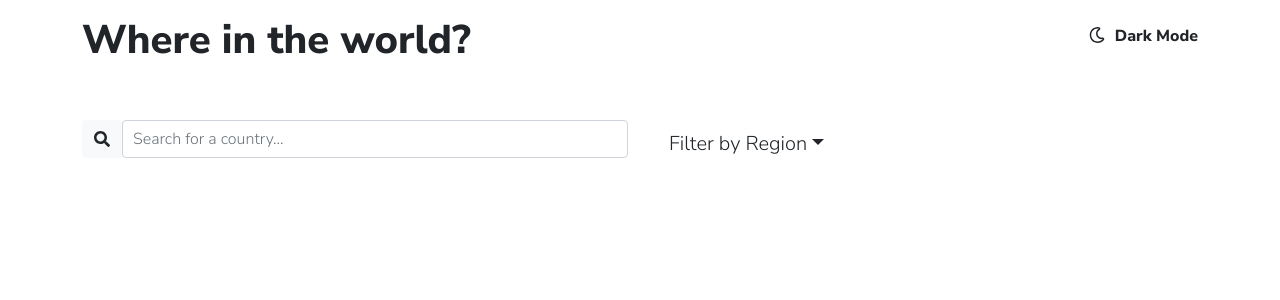
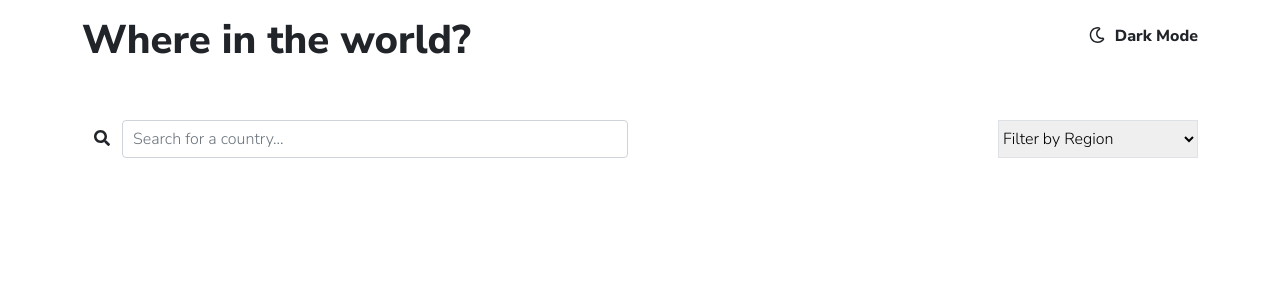
Before and after one commit to holjas/RestCountries, a React (Create React App) app: page / in a window 1280 px wide. Shown: the top 300 px of the page. Built offline with nearby package versions, Linux system fonts and the light colour scheme.

Commit message:
api call made and priting to page

```diff
--- a/package.json
+++ b/package.json
@@ -12,6 +12,7 @@
     "@testing-library/jest-dom": "^5.14.1",
     "@testing-library/react": "^11.2.7",
     "@testing-library/user-event": "^12.8.3",
+    "axios": "^0.21.1",
     "bootstrap": "^4.6.0",
     "react": "^17.0.2",
     "react-bootstrap": "^1.6.1",
--- a/src/App.js
+++ b/src/App.js
@@ -1,15 +1,38 @@
+import { useState } from "react";
+import { BrowserRouter as Router, Route } from "react-router-dom";
+import axios from "axios";
 import Header from "./components/Header";
 import SearchBar from "./components/SearchBar";
+import Catalogue from "./components/Catalogue";
 
 // stylesheets
 import "./App.css";
 
 const App = () => {
+  const [countries, setCountries] = useState([]);
+
+  //return countries from region selected
+  const captureRegion = (region) => {
+    axios({
+      url: `https://restcountries.eu/rest/v2/region/${region}`,
+      method: "GET",
+      dataResponse: "json",
+    })
+      .then((response) => {
+        const countryResponse = response.data;
+        setCountries(countryResponse);
+      })
+      .catch((error) => {
+        console.log(error);
+      });
+  };
+
   return (
-    <>
+    <Router>
       <Header></Header>
-      <SearchBar></SearchBar>
-    </>
+      <SearchBar captureRegion={captureRegion}></SearchBar>
+      <Catalogue countries={countries}></Catalogue>
+    </Router>
   );
 };
 
--- /dev/null
+++ b/src/components/Catalogue.js
@@ -0,0 +1,15 @@
+// import axios from "axios";
+import { useState } from "react";
+// import { Link } from "react-router-dom";
+
+const Catalogue = ({ countries }) => {
+  return (
+    <div>
+      {countries.map((country) => {
+        return <p>{country.name}</p>;
+      })}
+    </div>
+  );
+};
+
+export default Catalogue;
--- a/src/components/SearchBar.js
+++ b/src/components/SearchBar.js
@@ -3,7 +3,7 @@ import { faSearch } from "@fortawesome/free-solid-svg-icons";
 
 import "../styles/SearchBar.css";
 
-const Navigation = () => {
+const Navigation = ({ captureRegion }) => {
   return (
     <section>
       <div className="container pt-5 pb-5">
@@ -11,7 +11,7 @@ const Navigation = () => {
           <div className="col">
             <form className="d-flex">
               <button
-                className="input-group-text border-0 bg-light"
+                className="input-group-text border-0 btn btn-outline-dark"
                 id="search-addon"
               >
                 <FontAwesomeIcon
@@ -30,35 +30,25 @@ const Navigation = () => {
             </form>
           </div>
 
-          <div className="col">
-            <div class="dropdown">
-              <button
-                class="btn btn-lg dropdown-toggle"
-                type="button"
-                id="dropdownMenuButton1"
-                data-bs-toggle="dropdown"
-                aria-expanded="false"
-              >
+          <div className="col d-flex justify-content-end">
+            <label htmlFor="filter-region">filter by region</label>
+            <select
+              id="filter-region"
+              name="filter-region"
+              className="border"
+              onChange={(e) => {
+                captureRegion(e.target.value);
+              }}
+            >
+              <option value="filter by region" defaultValue>
                 Filter by Region
-              </button>
-              <ul class="dropdown-menu" aria-labelledby="dropdownMenuButton1">
-                <li>
-                  <a class="dropdown-item" href="#">
-                    Action
-                  </a>
-                </li>
-                <li>
-                  <a class="dropdown-item" href="#">
-                    Another action
-                  </a>
-                </li>
-                <li>
-                  <a class="dropdown-item" href="#">
-                    Something else here
-                  </a>
-                </li>
-              </ul>
-            </div>
+              </option>
+              <option value="africa">Africa</option>
+              <option value="america">America</option>
+              <option value="asia">Asia</option>
+              <option value="europe">Europe</option>
+              <option value="oceania">Oceania</option>
+            </select>
           </div>
         </div>
       </div>
--- a/src/styles/SearchBar.css
+++ b/src/styles/SearchBar.css
@@ -3,3 +3,13 @@
 input[type="search"] {
   padding-left: 10px;
 }
+.btn-group-lg > .btn,
+.btn-lg {
+  font-size: 1rem;
+}
+label {
+  visibility: hidden;
+}
+select {
+  width: 200px;
+}
```
Also changed, not shown: 1 other file (tests, documents, lock files or other folders).
